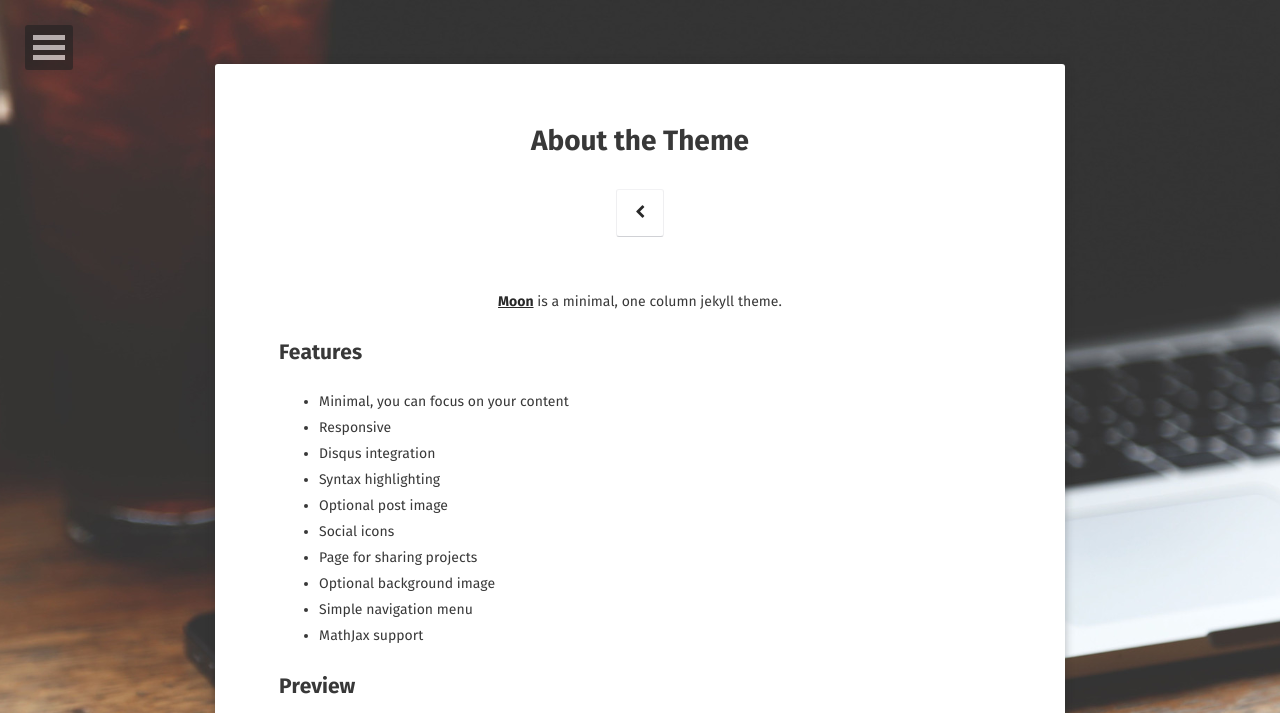
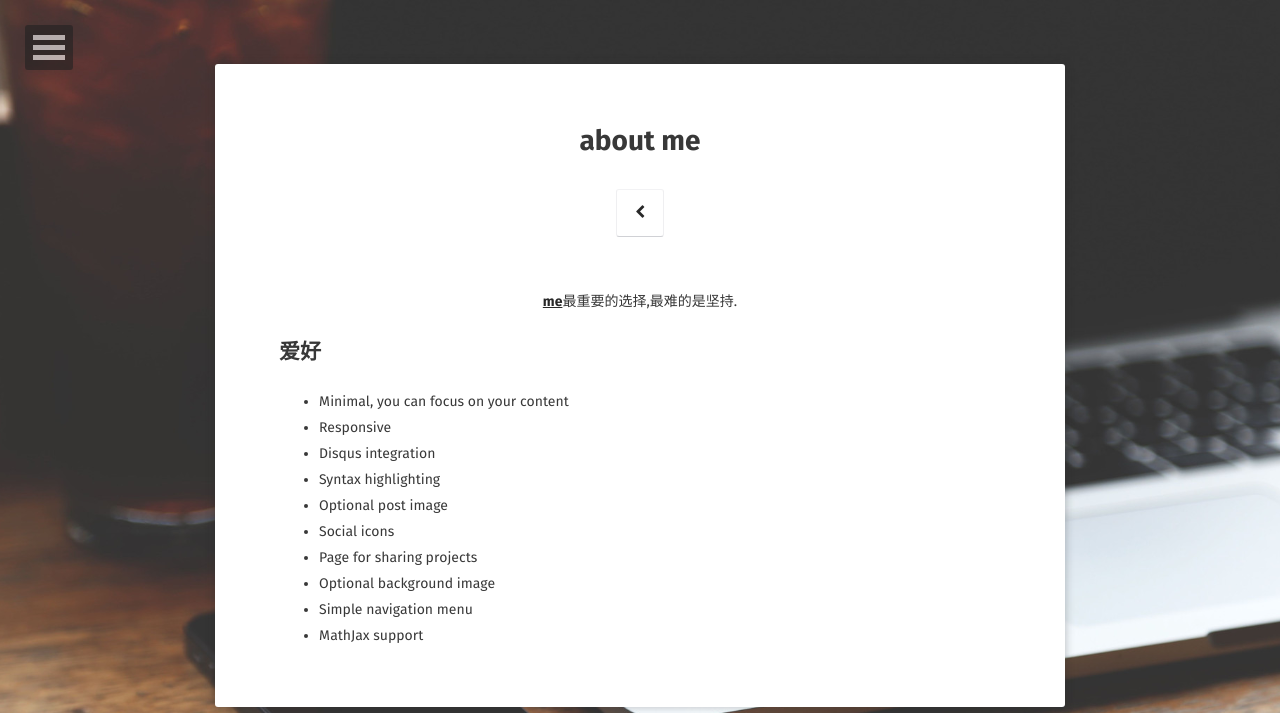
Before and after one commit to 20100507/20100507.github.io, a Jekyll site: the page built from about/index.md, in a window 1280 px wide. Shown: the top 713 px of the page. Built offline with Jekyll 4.4.1, drawn with Linux system fonts in a browser that asks for light colours; some web fonts are replaced; some of the changed text lies outside the part shown; grey boxes are pictures that could not be loaded.

Commit message:
Update index.md

```diff
--- a/about/index.md
+++ b/about/index.md
@@ -1,14 +1,14 @@
 ---
 layout: page
-title: About the Theme
+title: about me
 tags: [about, Jekyll, theme, moon]
 date: 2016-03-21
 comments: false
 ---
 
-<center><a href="http://taylantatli.github.io/Moon"><b>Moon</b></a> is a minimal, one column jekyll theme.</center>
+<center><a href="http://www.bianqi.org"><b>me</b></a>最重要的选择,最难的是坚持.</center>
 
-## Features
+## 爱好
 * Minimal, you can focus on your content
 * Responsive
 * Disqus integration
@@ -19,19 +19,3 @@
 * Optional background image
 * Simple navigation menu
 * MathJax support
-
-## Preview
-
-{% capture images %}
-    https://cloud.githubusercontent.com/assets/754514/14509720/61c61058-01d6-11e6-93ab-0918515ecd56.png
-    https://cloud.githubusercontent.com/assets/754514/14509716/61ac6c8e-01d6-11e6-879f-8308883de790.png
-{% endcapture %}
-{% include gallery images=images caption="Screenshots of Moon Theme" cols=2 %}
-
-See a [live version of Moon](http://taylantatli.github.io/Moon) hosted on GitHub.
-
-## Getting Started
-
-To learn how to install and use this theme check out the [Setup Guide](http://taylantatli.me/Moon/moon-theme/) for more information.
-
-[Install Moon](https://github.com/TaylanTatli/Moon){: .btn}
```
